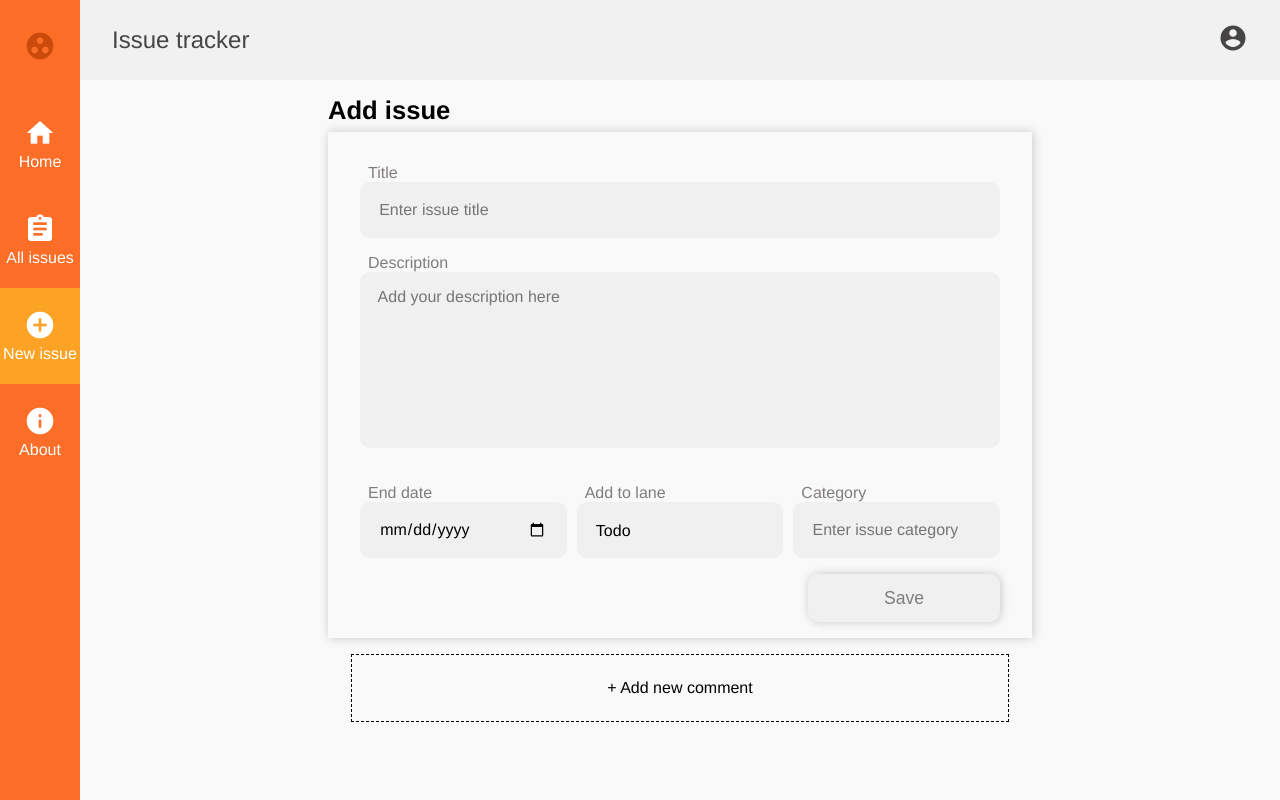
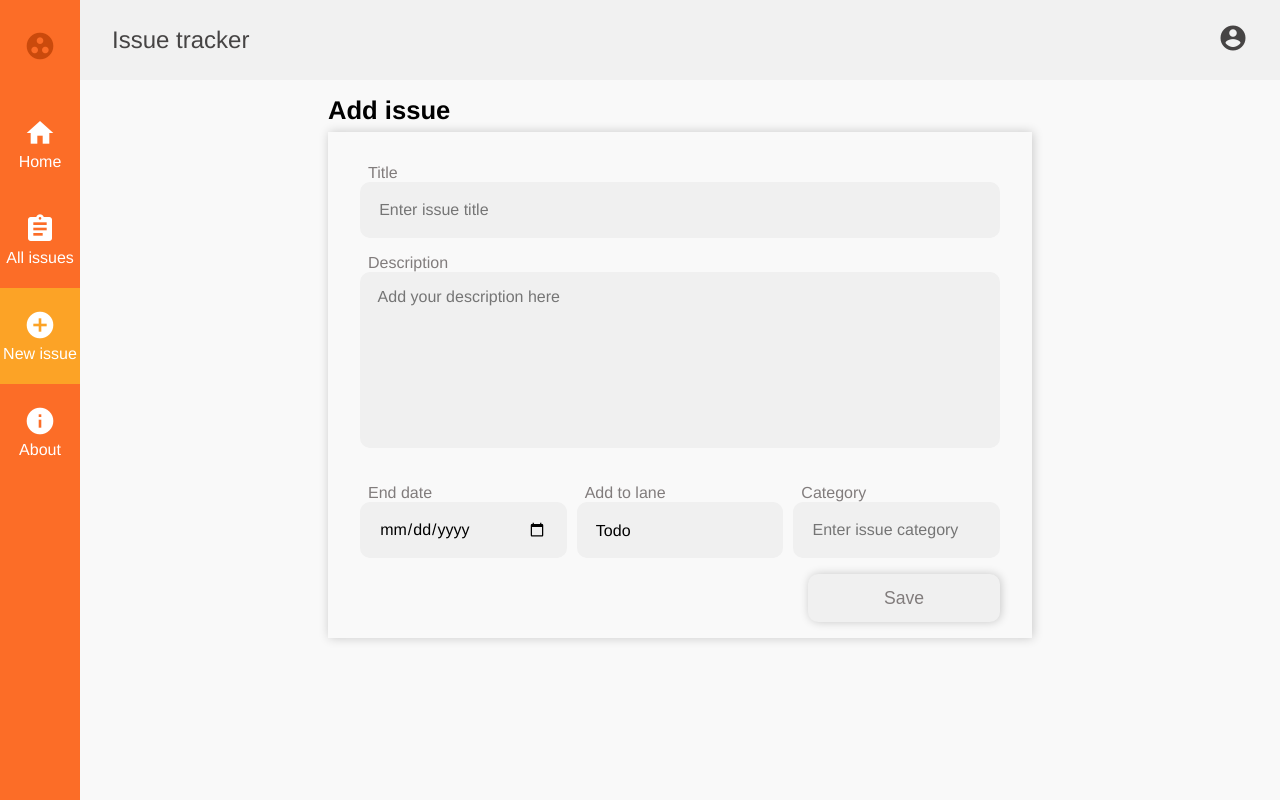
Before and after one commit to devayansarkar/issue-tracker, a Vue app in the folder frontend/: page /add-issue in a window 1280 px wide. Built offline with nearby package versions, Linux system fonts and the light colour scheme.

Commit message:
comment section is only available when it is readonly mode

```diff
--- a/frontend/src/views/Issue.vue
+++ b/frontend/src/views/Issue.vue
@@ -102,7 +102,7 @@
             </div>
           </form>
         </div>
-        <div class="comments-section">
+        <div class="comments-section" v-if="isReadonly">
           <div
             v-if="!isAddCommentVisible"
             class="add-comment-button"
```
